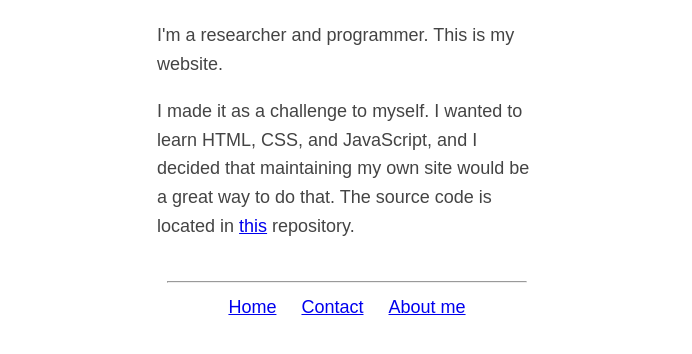
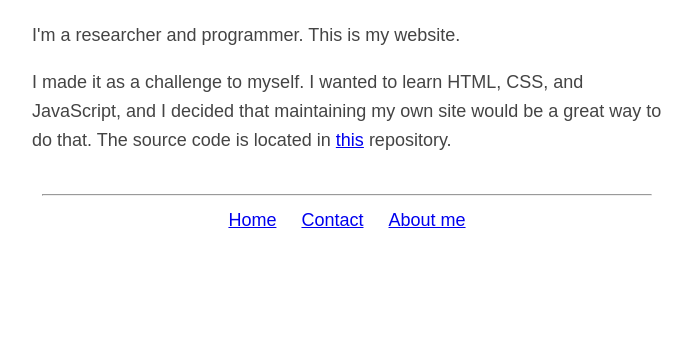
Before and after one commit to veliebm/veliebm.github.io, a plain HTML site: page index.html in a window 1280 px wide. Shown: the part 86-440 px from the top of the page, without its empty margins (293-985 px from the left). Drawn offline with Linux system fonts and the light colour scheme.

Commit message:
Make max width considerably larger

```diff
--- a/main.css
+++ b/main.css
@@ -1,7 +1,7 @@
 body {
   font-family: Sans-Serif;
   margin: 40px auto;
-  max-width: 400px;
+  max-width: 650px;
   line-height: 1.6;
   font-size: 18px;
   color: #444;
```
